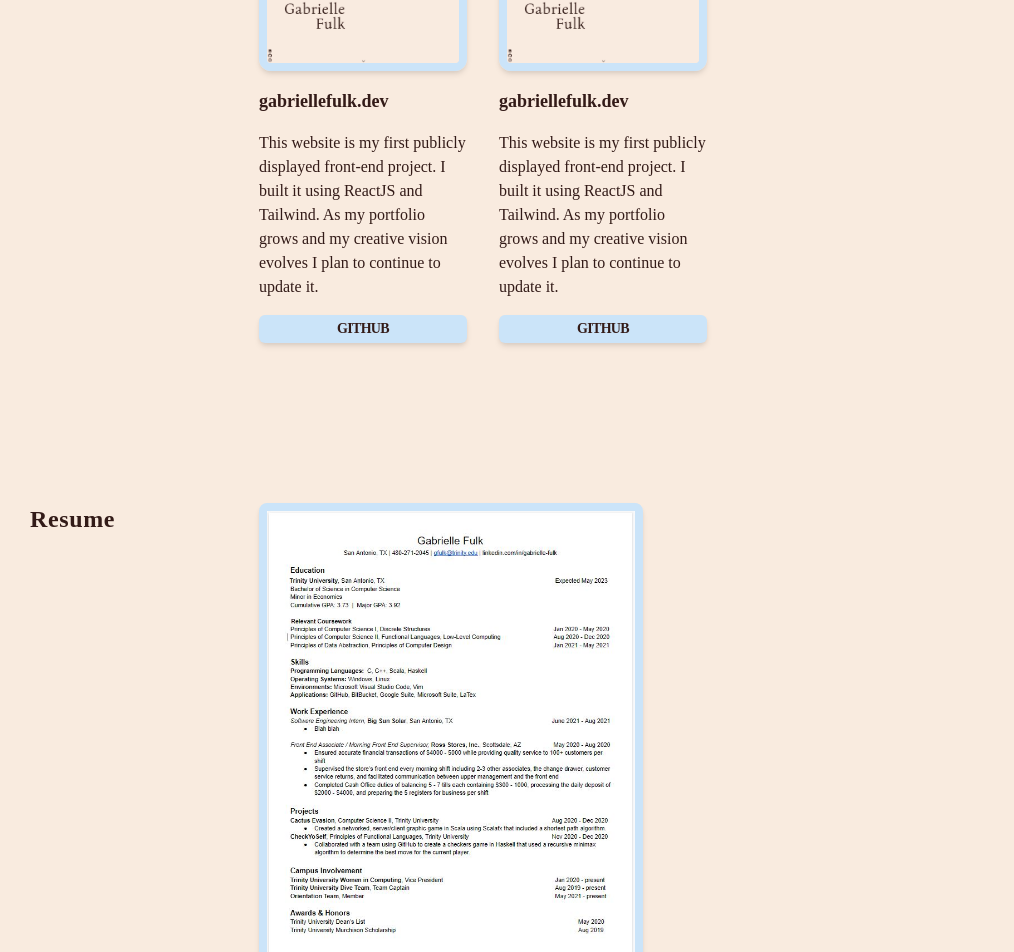
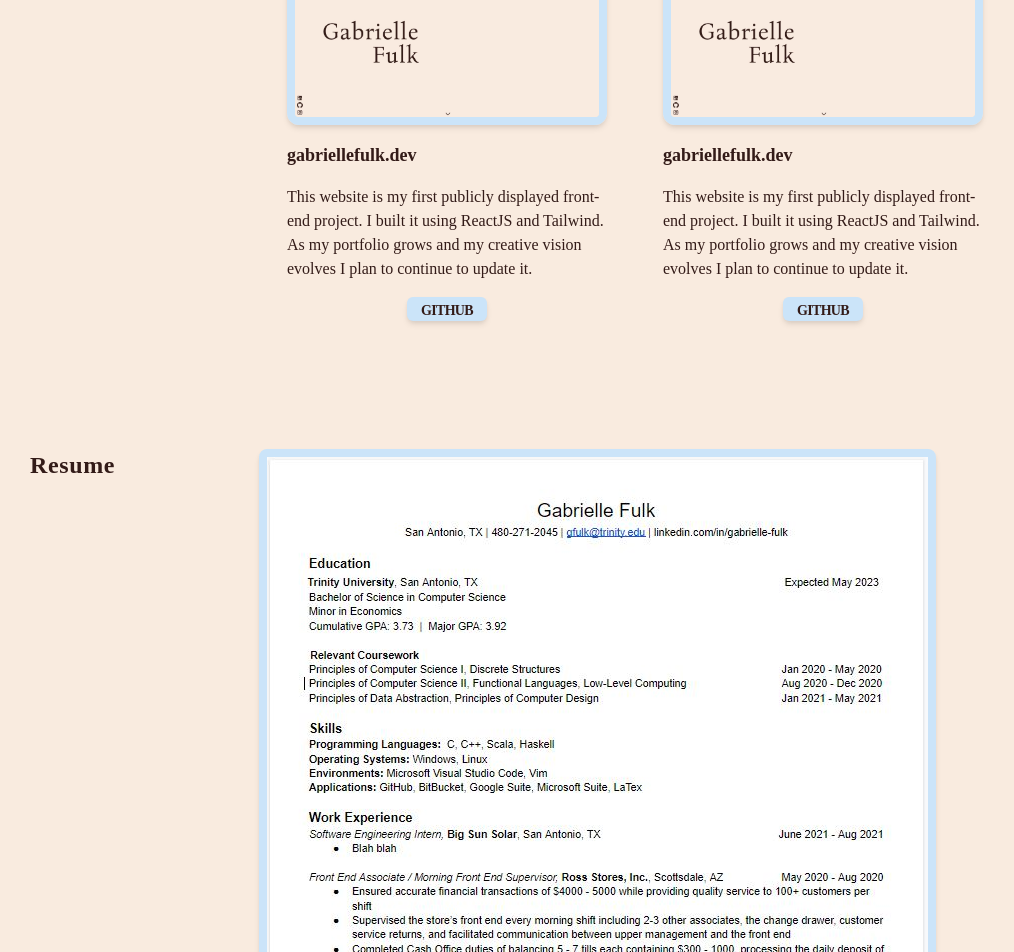
Before and after one commit to GabrielleFulk/GabrielleFulk.github.io, a React (Create React App) app: page / in a window 1280 px wide. Shown: the part 1723-2675 px from the top of the page, without its empty margins (125-1139 px from the left). Built offline with nearby package versions, Linux system fonts and the light colour scheme; a web font is replaced by a local one.

Commit message:
Change spacing and adjust project images

```diff
--- a/src/pages/ProjectsPage.js
+++ b/src/pages/ProjectsPage.js
@@ -1,25 +1,44 @@
 import React from "react"
 import SpacerColumn from "../components/SpacerColumn"
 import websiteSS from "../assets/websiteSS.jpg"
-import ProjectCard from "../components/ProjectCard"
 
 const websiteDesc = ("This website is my first publicly displayed front-end project. I built it using ReactJS and Tailwind. As my portfolio grows and my creative vision evolves I plan to continue to update it.")
 
 const ProjectsPage = () => {
     return (
-        <div className="flex flex-row flex-wrap pb-32">
+        <div className="flex flex-row flex-wrap m-auto pb-32">
             <SpacerColumn/>
             <div className="flex flex-col">
                 <div className="page-heading w-24 pb-8">
                     Projects
                 </div>
             </div>
-            {/* <SpacerColumn/> */}
-            <div className="flex flex-row flex-wrap">
-                <SpacerColumn/>
-                <ProjectCard image={websiteSS} name="gabriellefulk.dev" description={websiteDesc} btnName="GITHUB" btnLink="https://github.com/GabrielleFulk/GabrielleFulk.github.io"/>
-                <ProjectCard image={websiteSS} name="gabriellefulk.dev" description={websiteDesc} btnName="GITHUB" btnLink="https://github.com/GabrielleFulk/GabrielleFulk.github.io"/>
+            <SpacerColumn/>
+            <div className="flex flex-col flex-1 h-min w-52 space-y-4 text-title px-7">
+                <img className="max-h-72 self-center rounded-xl border-8 border-water shadow-md" src={websiteSS} alt=""/>
+                <div className="text-lg font-bold">
+                    gabriellefulk.dev
+                </div>
+                <div className="">
+                    {websiteDesc}
+                </div>
+                <button className= "bg-water py-1 px-2 w-20 h-6 rounded-md border-0 shadow-md tracking-tighter text-sm font-bold self-center" href="https://github.com/GabrielleFulk/GabrielleFulk.github.io">
+                    GITHUB
+                </button>
             </div>
+            <div className="flex flex-col flex-1 h-min w-52 space-y-4 text-title px-7">
+                <img className="max-h-72 self-center rounded-xl border-8 border-water shadow-md" src={websiteSS} alt=""/>
+                <div className="text-lg font-bold">
+                    gabriellefulk.dev
+                </div>
+                <div className="">
+                    {websiteDesc}
+                </div>
+                <button className= "bg-water py-1 px-2 w-20 h-6 rounded-md border-0 shadow-md tracking-tighter text-sm font-bold self-center" href="https://github.com/GabrielleFulk/GabrielleFulk.github.io">
+                    GITHUB
+                </button>
+            </div>
+            <SpacerColumn/>
         </div>
     )
 }
--- a/src/pages/ResumePage.js
+++ b/src/pages/ResumePage.js
@@ -5,23 +5,23 @@ import resumeDownload from "../assets/resumeDownload.pdf"
 
 const ResumePage = () => {
     return (
-        <div className="flex flex-row flex-wrap pb-10">
+        <div className="flex flex-row flex-wrap m-auto pb-10">
             <SpacerColumn/>
             <div className="flex flex-col">
                 <div className="page-heading w-24 pb-8">
                     Resume
                 </div>
             </div>
-            <div className="flex flex-row justify-center">
+            {/* <div className="flex flex-row justify-center m-auto pr-3"> */}
                 <SpacerColumn/>
-                <div className="flex flex-col items-center">
-                    {/* <img className="transform scale-75 -mt-24 -mb-20 rounded-xl border-8 border-water shadow-md" src={resume} alt=""/> */}
-                    <img className="object-scale-down h-full w-96 rounded-lg border-8 border-water shadow-md" src={resume} alt=""/>
+                <div className="flex flex-col items-center space-y-3">
+                    <img className="h-full w-full rounded-lg border-8 border-water shadow-md" src={resume} alt=""/>
                     <a href={resumeDownload} download="GabrielleFulkResume">
                         <button className= "bg-water py-1 px-2 rounded-md border-0 shadow-md tracking-tighter text-sm font-bold">DOWNLOAD</button>
                     </a>
                 </div>
-            </div>
+            {/* </div> */}
+            <SpacerColumn/>
         </div>
     )
 }
```
